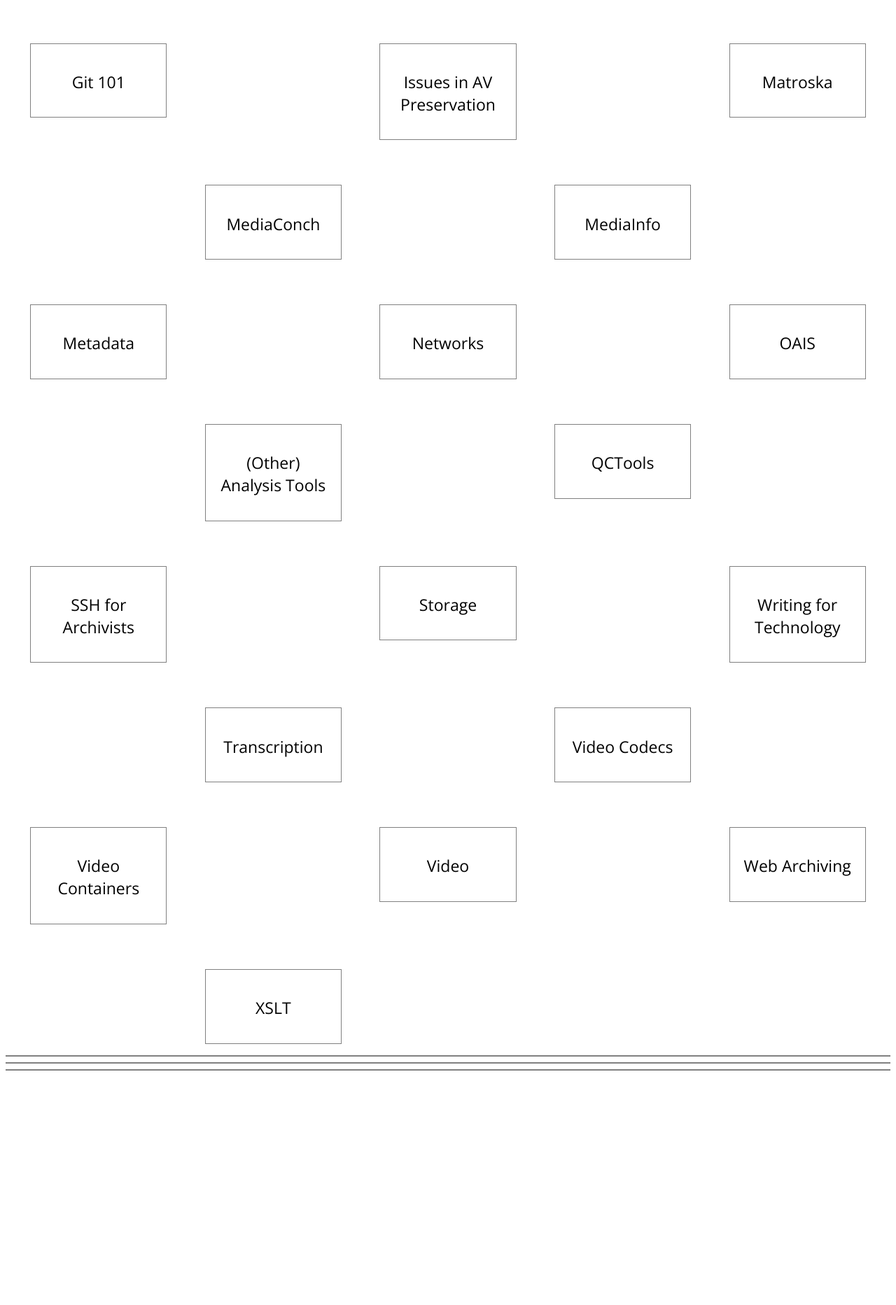
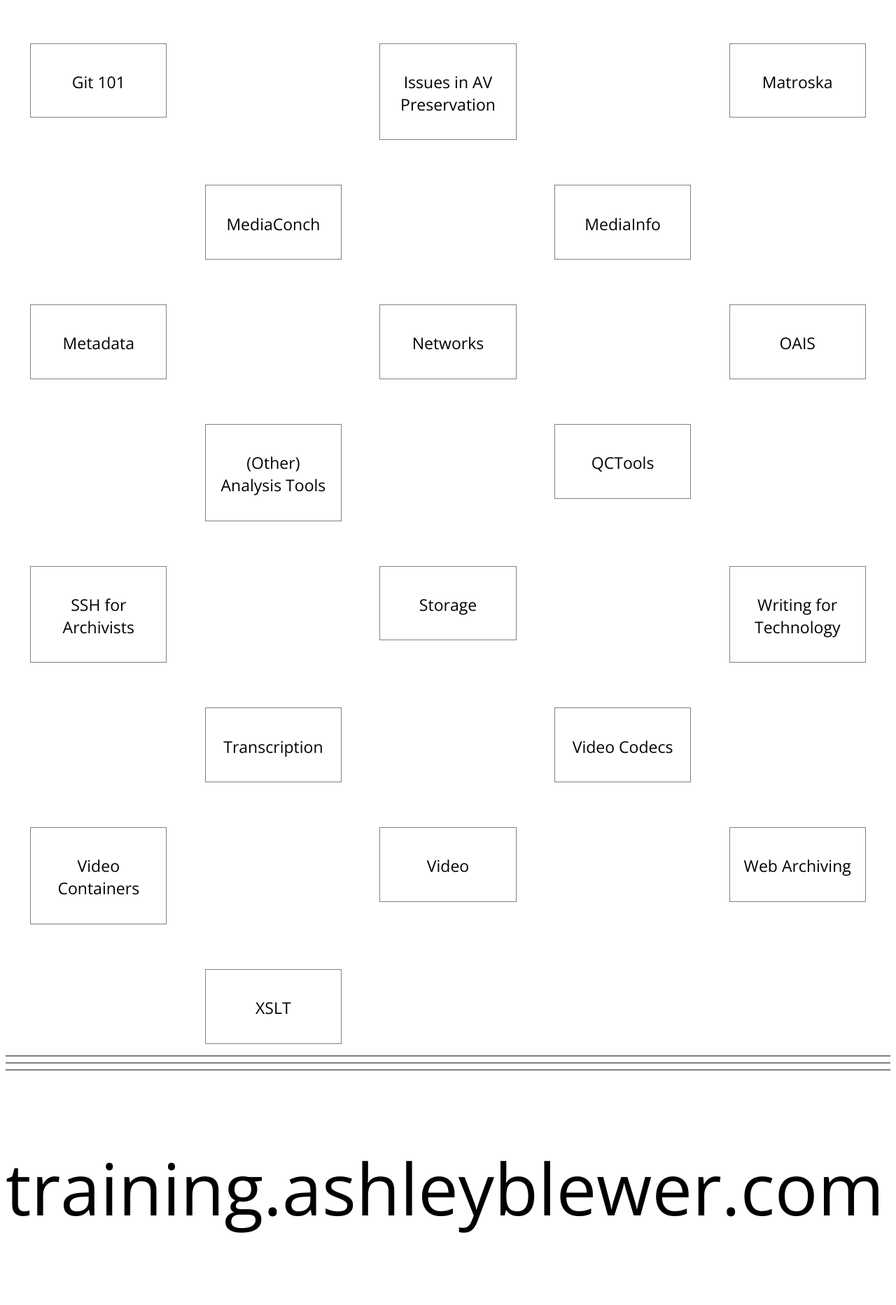
Before and after one commit to ablwr/avpres-training, a Jekyll site: the page built from index.html, in a window 1280 px wide. Shown: the part 2548-4413 px from the top of the page at 70% size. Built offline with Jekyll 4.4.1, drawn with Linux system fonts in a browser that asks for light colours; before the commit the page ends 4086 px from its top, so only the background shows below that.

Commit message:
Add URL at bottom for quick reference on a projector

```diff
--- a/css/index.css
+++ b/css/index.css
@@ -115,6 +115,12 @@
   text-align: right;
 }
 
+.footer {
+  font-size: 8vw;
+  padding-top: 10vh;
+  padding-bottom: 10vh;
+}
+
 a {
   color: #45a9a7;
 }
--- a/index.html
+++ b/index.html
@@ -93,8 +93,8 @@
         </div>
       </a>
       <div class="empty">
-
       </div>
   {% endfor %}
 </div>
 <hr><hr><hr>
+<div class="footer">training.ashleyblewer.com</div>
```
